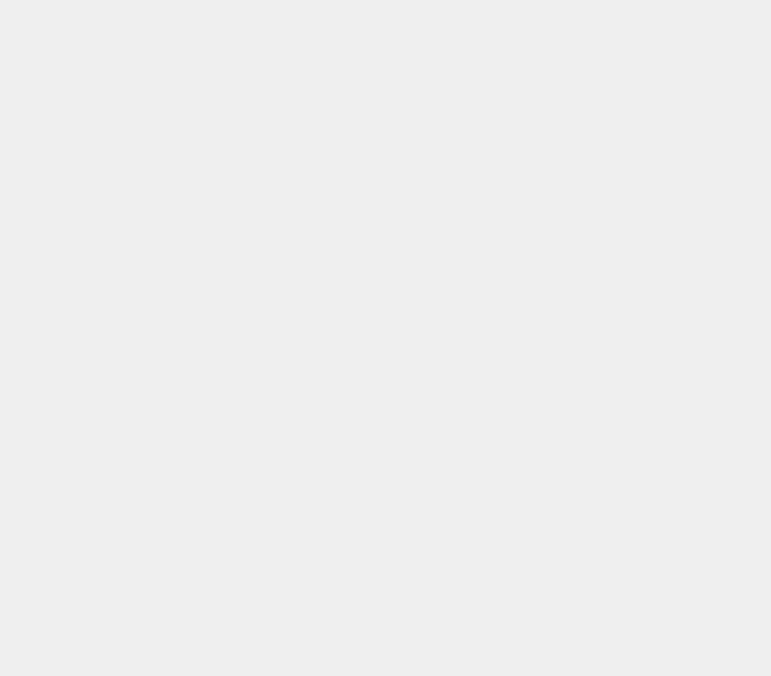
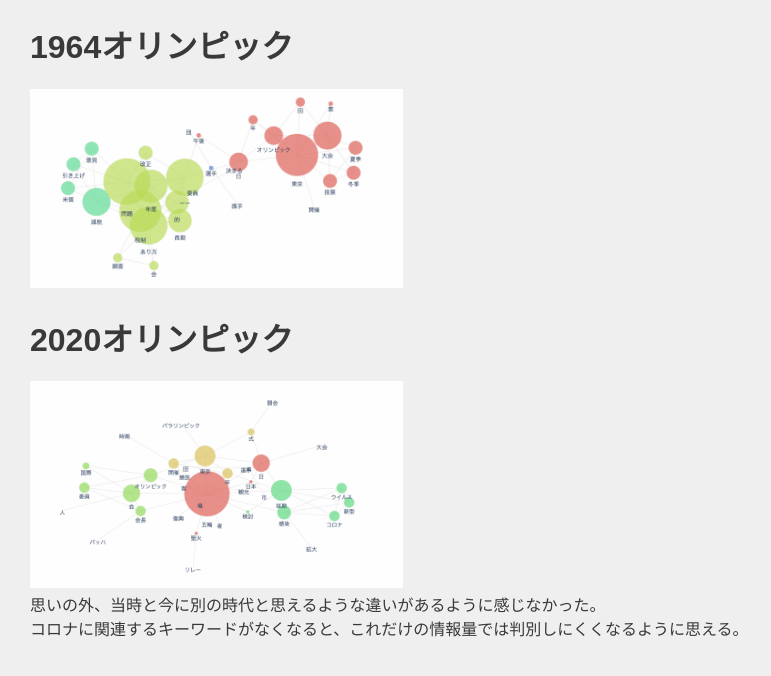
Before and after one commit to kkogenn/xbp, a plain HTML site: page de12/8.html in a window 1280 px wide. Shown: the whole page, without its empty margins (0-771 px from the left). Drawn offline with Linux system fonts and the light colour scheme.

Commit message:
230120.2

```diff
--- a/de12/8.html
+++ b/de12/8.html
@@ -2,14 +2,20 @@
 <html lang="jp">
 
 <head>
-   <title>デザイン演習　第八回</title>
+   <title>デザイン演習　第八回　テキストマイニング</title>
 
 <link rel="stylesheet" href="./css/style.css">
 
 </head>
 
        <body>
-
+<h1>1964オリンピック</h1>
+<img src="./images/スクリーンショット 2022-11-29 10.23.31.png" width="30%" alt="">
+<h1>2020オリンピック</h1>
+<img src="./images/スクリーンショット 2022-11-29 10.24.07.png" width="30%" alt="">
+<br>
+思いの外、当時と今に別の時代と思えるような違いがあるように感じなかった。<br>
+コロナに関連するキーワードがなくなると、これだけの情報量では判別しにくくなるように思える。
 
 
 </body>
```
Also changed, not shown: de12/images/スクリーンショット 2022-11-29 10.23.31.png (added), de12/images/スクリーンショット 2022-11-29 10.24.07.png (added), 2 other files.
